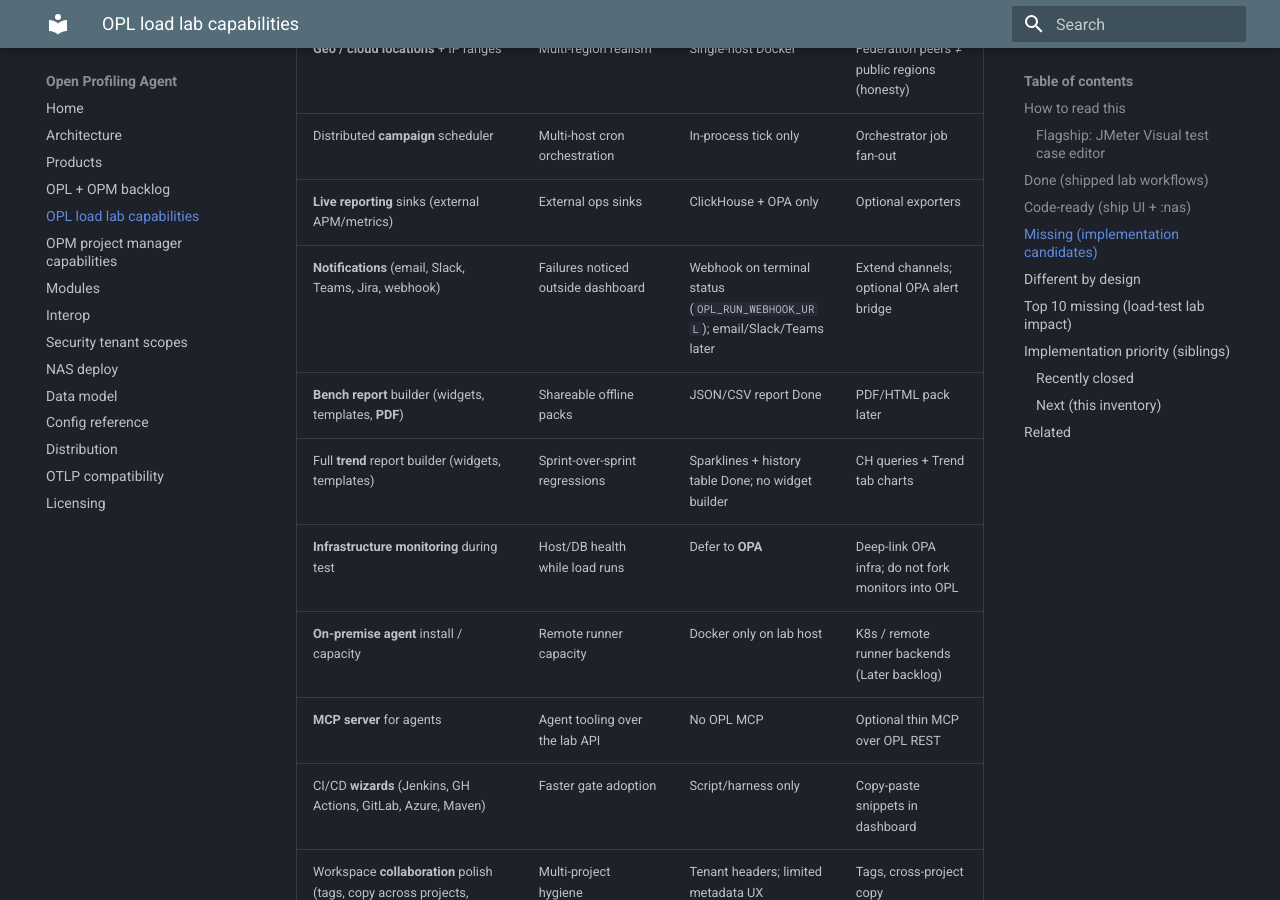
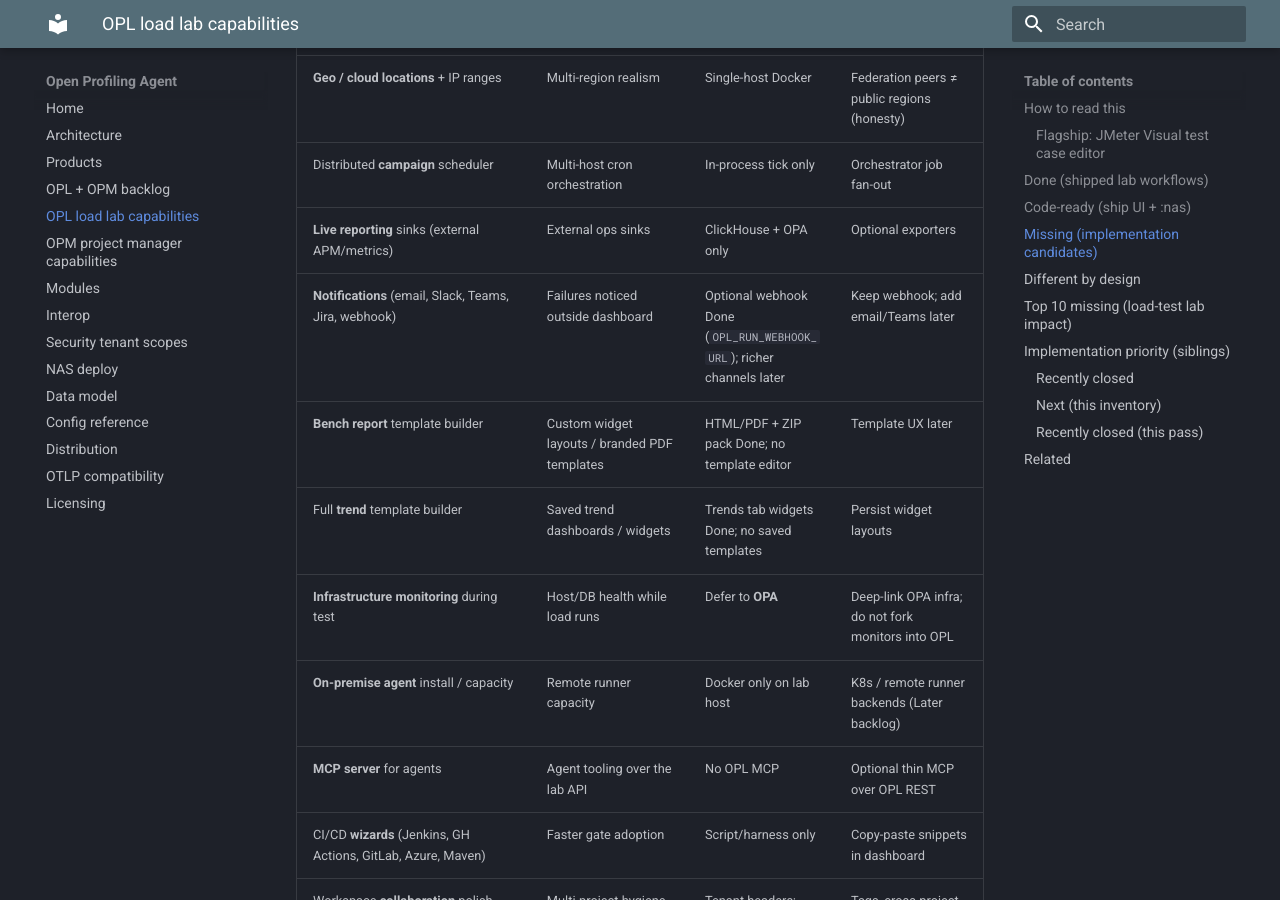
Before and after one commit to TheGrimmChester/OPA-Stack, an MkDocs documentation site: the page built from docs/opl-lab-capabilities.md, in a window 1280 px wide and 900 px high, scrolled down 4157 px. Built offline with MkDocs 1.6.1 and Material for MkDocs 9.7.7, drawn with Linux system fonts in a browser that asks for light colours; some of the changed text lies outside the part shown.

Commit message:
Docs: Mark OPL PDF bench pack and trend widgets Done

```diff
--- a/docs/opl-lab-capabilities.md
+++ b/docs/opl-lab-capabilities.md
@@ -42,6 +42,8 @@ OPL is a **self-hosted load lab** next to OPA, not a SaaS multi-cloud load grid.
 | **Custom load curve** | `schedule.curve` + `curve_mode=vus\|arrivals` | Dashboard `LoadCurveEditor`; VU peak/ramp or arrivals open-model segments |
 | **Scheduler UX** | `POST .../schedule` + in-process tick + Run & scale panel | `every_minutes` / `daily_at` UTC; not distributed campaign scheduler |
 | **Multi-run history + sparklines** | Scenario-scoped run table (≤25) + p95/error sparklines on Run & scale | Complements two-run Compare |
+| **Trend report widgets** | Trends tab: latency band (p50/p95/p99), error bars, best/worst/SLA breach KPIs; `GET .../scenarios/{id}/trends` | Beyond sparklines; not a full template builder |
+| **PDF / bench pack** | `report?format=html|pdf` + `bench-pack` ZIP (JSON+CSV+HTML+PDF) | Offline shareable pack from Results |
 | CSV / datasets | `datasets_json` → CSVDataSet in generated JMX | Inline CSV in Users & data tab |
 | Extractors / assertions (basic) | Nested under HTTP in VU tree | Mirrored as JMX where supported |
 | **Validate triage + auto-correlation** | `validate` returns `triage[]` + `correlation_suggestions[]`; UI Apply extract | Token/CSRF/Bearer heuristics from body_preview |
@@ -63,11 +65,7 @@ OPL is a **self-hosted load lab** next to OPA, not a SaaS multi-cloud load grid.
 
 ## Code-ready (ship UI + `:nas`)
 
-Most prior Code-ready items are now Done. Remaining:
-
-| Capability | API | Lab analogue | Sibling follow-up |
-|------------|-----|--------------|-------------------|
-| PDF bench pack | JSON/CSV report only | Shareable PDF | Report builder later |
+No remaining Code-ready items for PDF/trends — ship `:nas` rebuild after merge.
 
 ---
 
@@ -83,9 +81,9 @@ Most prior Code-ready items are now Done. Remaining:
 | **Geo / cloud locations** + IP ranges | Multi-region realism | Single-host Docker | Federation peers ≠ public regions (honesty) |
 | Distributed **campaign** scheduler | Multi-host cron orchestration | In-process tick only | Orchestrator job fan-out |
 | **Live reporting** sinks (external APM/metrics) | External ops sinks | ClickHouse + OPA only | Optional exporters |
-| **Notifications** (email, Slack, Teams, Jira, webhook) | Failures noticed outside dashboard | Webhook on terminal status (`OPL_RUN_WEBHOOK_URL`); email/Slack/Teams later | Extend channels; optional OPA alert bridge |
-| **Bench report** builder (widgets, templates, **PDF**) | Shareable offline packs | JSON/CSV report Done | PDF/HTML pack later |
-| Full **trend** report builder (widgets, templates) | Sprint-over-sprint regressions | Sparklines + history table Done; no widget builder | CH queries + Trend tab charts |
+| **Notifications** (email, Slack, Teams, Jira, webhook) | Failures noticed outside dashboard | Optional webhook Done (`OPL_RUN_WEBHOOK_URL`); richer channels later | Keep webhook; add email/Teams later |
+| **Bench report** template builder | Custom widget layouts / branded PDF templates | HTML/PDF + ZIP pack Done; no template editor | Template UX later |
+| Full **trend** template builder | Saved trend dashboards / widgets | Trends tab widgets Done; no saved templates | Persist widget layouts |
 | **Infrastructure monitoring** during test | Host/DB health while load runs | Defer to **OPA** | Deep-link OPA infra; do not fork monitors into OPL |
 | **On-premise agent** install / capacity | Remote runner capacity | Docker only on lab host | K8s / remote runner backends (Later backlog) |
 | **MCP server** for agents | Agent tooling over the lab API | No OPL MCP | Optional thin MCP over OPL REST |
@@ -151,9 +149,14 @@ For **OPL-API / OPL-Dashboard** implementers working load lab capabilities:
 
 ### Next (this inventory)
 
-- Multi-profile campaigns; ModuleController fidelity; variables store; CI wizards
-- Report/trend templates; richer notify channels (webhook Done)
+- Report/trend template persistence; ModuleController fidelity; variables store; CI wizards
+- Richer notify channels beyond webhook
 - Distributed scheduler; geo honesty (federation ≠ cloud regions)
+
+### Recently closed (this pass)
+
+- PDF / HTML report + ZIP bench pack; Trends tab widgets + `/trends` API
+- Terminal-run webhook; arrivals-mode load curve (honesty-documented)
 
 ---
 
```
Also changed, not shown: other parts of docs/opl-lab-capabilities.md (+1 -1 lines), docs/opl-opm-backlog.md (+5 -4 lines).
